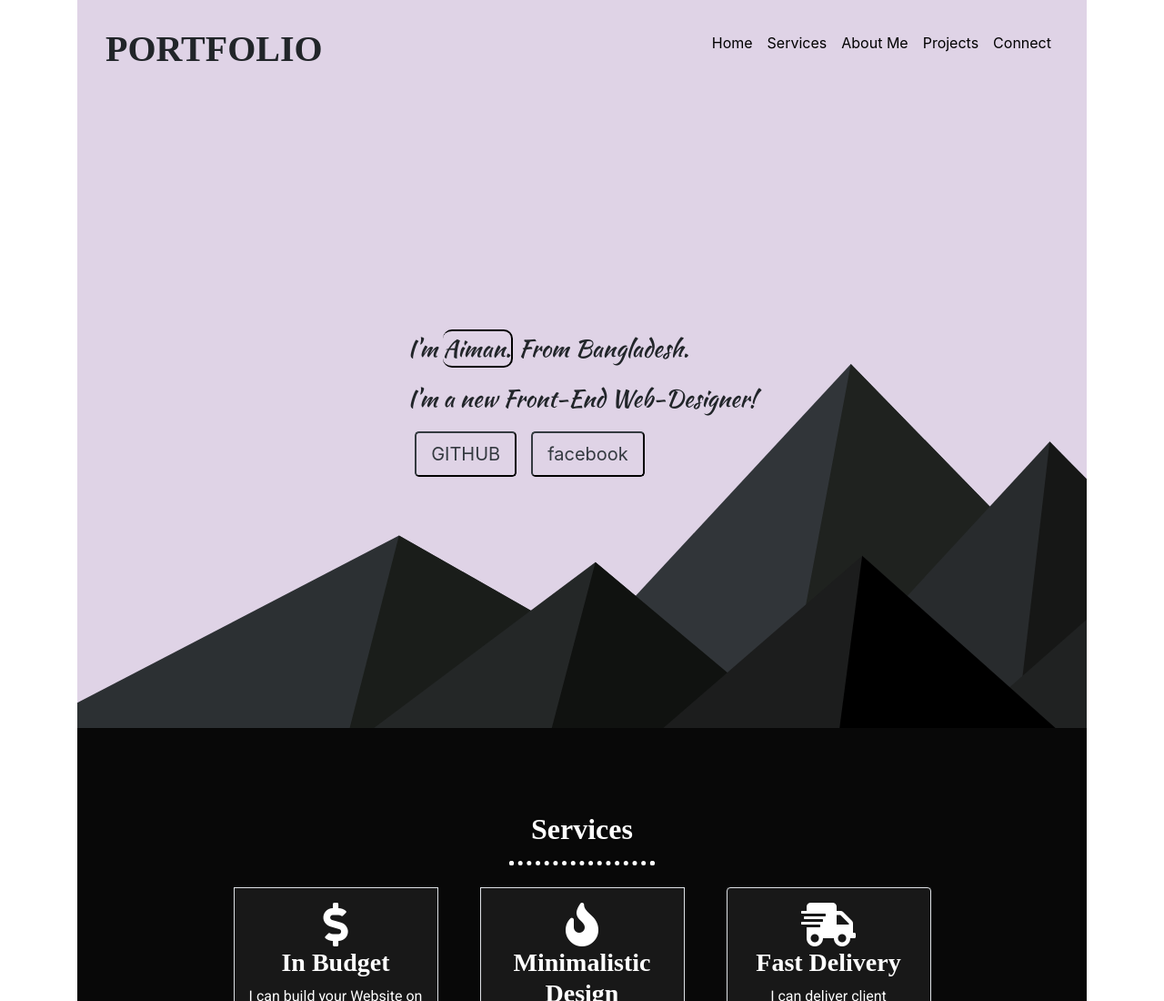
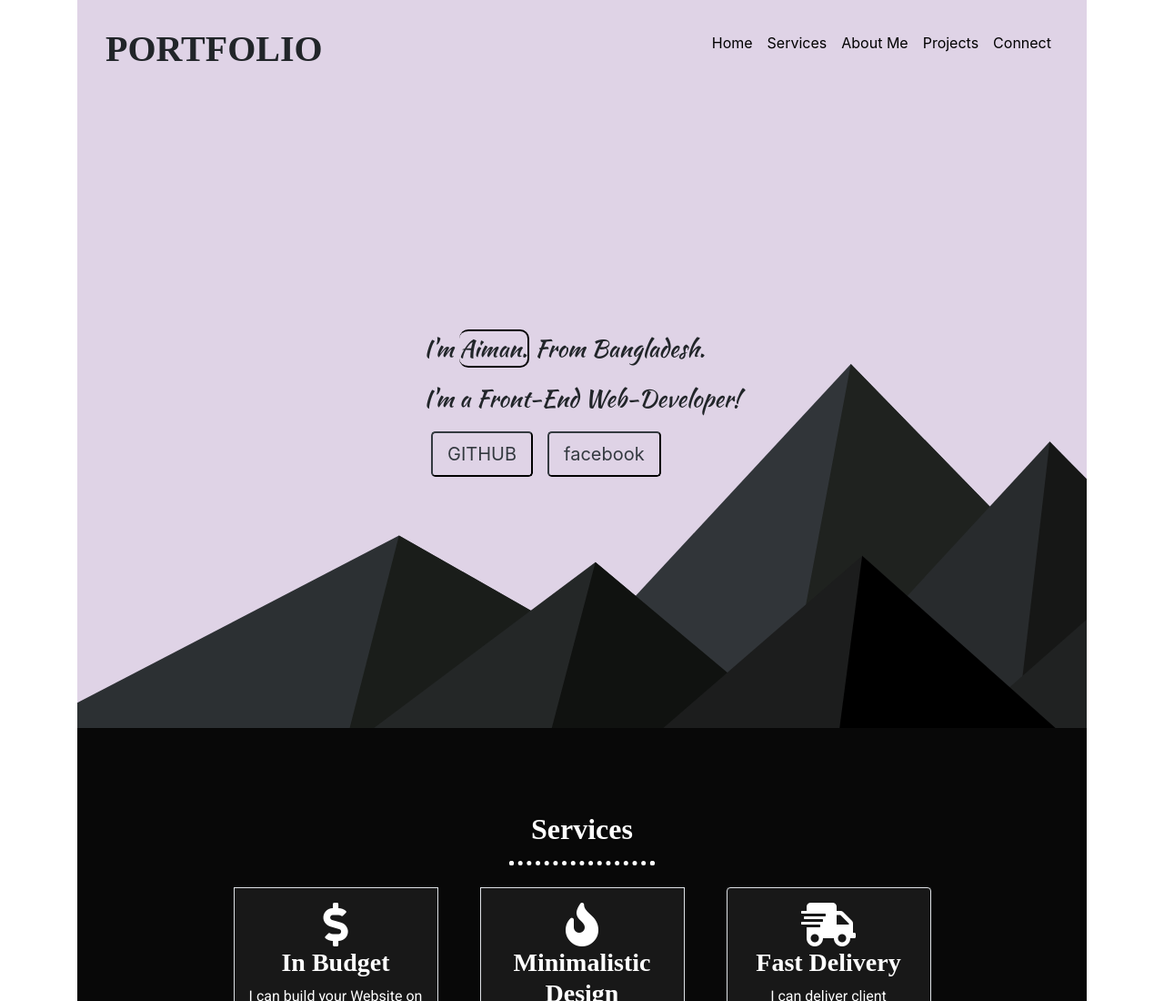
Before and after one commit to FazlulHaqueRazaChowdhury/portfolio, a plain HTML site: page index.html in a window 1280 px wide. Shown: the top 1100 px of the page at 91% size. Drawn offline with nearby package versions, Linux system fonts and the light colour scheme; a web font is replaced by a local one.

Commit message:
Update index.html

```diff
--- a/index.html
+++ b/index.html
@@ -72,7 +72,7 @@
             <div class="banner-contents">
               <p class="qoutes">I'm <span class="aiman">Aiman.</span>
                 From Bangladesh.</p>
-              <p class="qoutes">I'm a new Front-End Web-Designer!</p>
+              <p class="qoutes">I'm a Front-End Web-Developer!</p>
               <div class="btn-group ">
                 <button class="btn-outline-dark btn-lg mx-2"><a class="text-dark" href="https://github.com/FazlulHaqueRazaChowdhury">GITHUB</a></button>
                 <button class="btn-outline-dark btn-lg mx-2 "><a class="text-dark" href="https://www.facebook.com/FhrcAiman">facebook</a></button>
```
